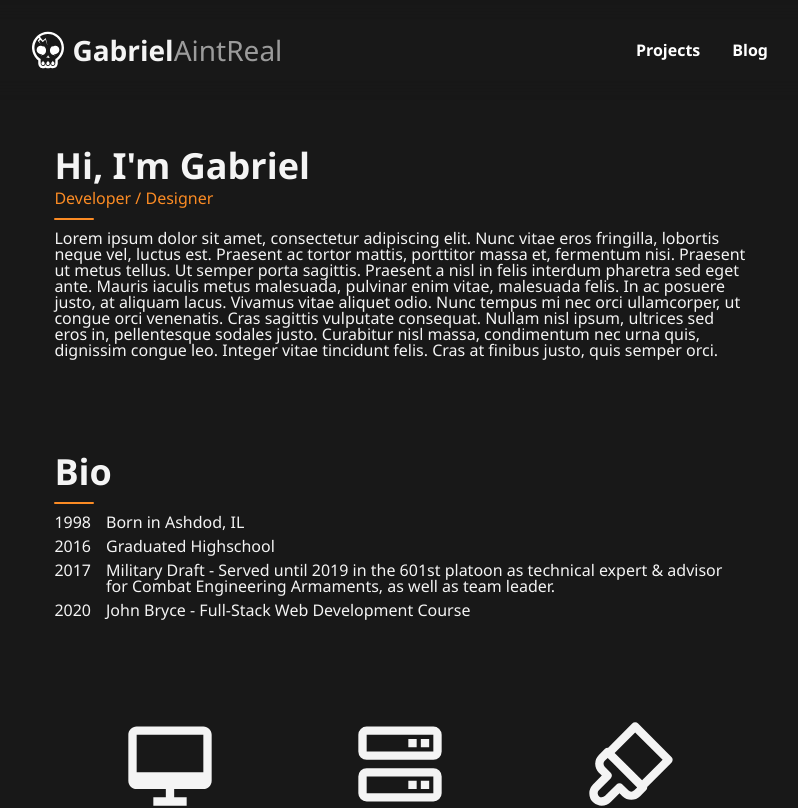
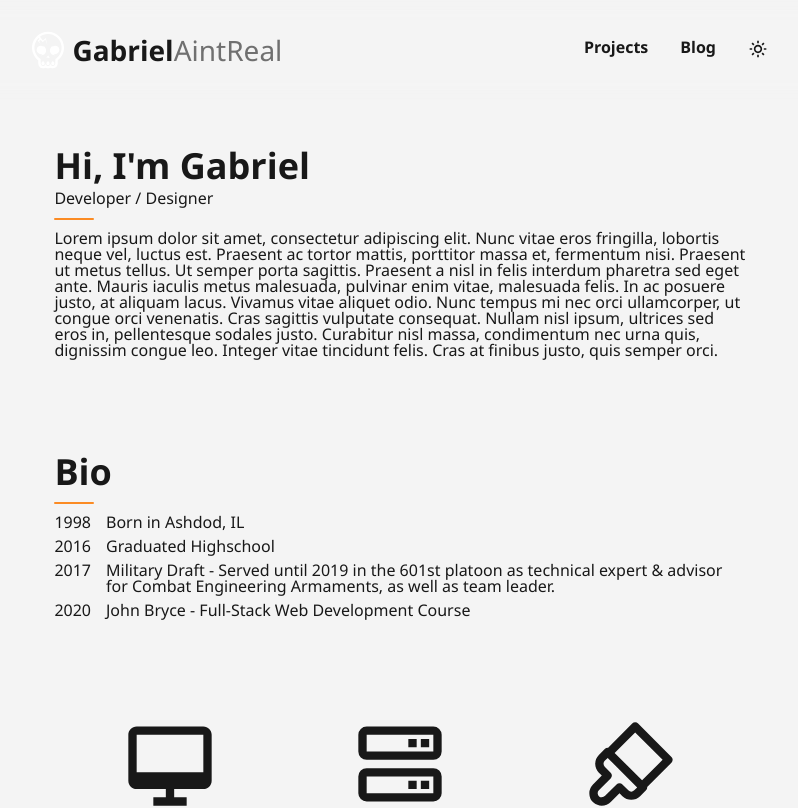
Before and after one commit to Darkryhr/digital-garden, a Next.js app: page / in a window 1280 px wide. Shown: the top 808 px of the page, without its empty margins (240-1038 px from the left). Built offline with nearby package versions, Linux system fonts and the light colour scheme.

Commit message:
light mode

```diff
--- a/components/Header.js
+++ b/components/Header.js
@@ -1,28 +1,27 @@
 import React, { useState, useRef, useEffect } from 'react';
 import styled from 'styled-components';
-import { LinkButton } from './styled/button';
+import { IconButton, LinkButton } from './styled/button';
 import Link from 'next/link';
 import Image from 'next/image';
 import { motion } from 'framer-motion';
-import { BiMenuAltRight } from 'react-icons/bi';
+import { BiMenuAltRight, BiSun, BiMoon } from 'react-icons/bi';
 
-const Header = () => {
+const Header = ({ toggleTheme }) => {
   const [open, setOpen] = useState(false);
+  const [themeIcon, setThemeIcon] = useState(false);
   let ref = useRef(null);
-
   const handleClick = () => setOpen(!open);
   const LinkClick = () => setOpen(false);
-
   const handleClickOutside = (event) => {
     if (ref.current && !ref.current.contains(event.target)) setOpen(false);
   };
-
   useEffect(() => {
+    const savedTheme = localStorage.getItem('theme');
+    setThemeIcon(savedTheme);
     document.addEventListener('click', handleClickOutside, true);
     return () =>
       document.removeEventListener('click', handleClickOutside, true);
   });
-
   return (
     <Nav>
       <Link href='/' passHref>
@@ -51,6 +50,11 @@ const Header = () => {
             </LinkButton>
           </Link>
         </MenuLinks>
+        <MenuLinks>
+          <LinkButton whileHover={{ color: '#fb8b24' }} onClick={toggleTheme}>
+            {themeIcon === 'light' ? <BiMoon size={20} /> : <BiSun size={20} />}
+          </LinkButton>
+        </MenuLinks>
       </Menu>
     </Nav>
   );
@@ -67,7 +71,6 @@ const MobileButton = styled.button`
   right: 0;
   padding-top: 33px;
   padding-right: 10px;
-  color: ${(props) => props.theme.colors.accent.base};
   &:focus {
     outline: none;
   }
@@ -93,6 +96,7 @@ const Logo = styled.h1`
   margin-left: 0.3em;
   line-height: 2;
   overflow: hidden;
+  color: ${({ theme }) => theme.colors.text.base};
 `;
 
 const LogoSpan = styled.span`
--- a/components/styled/LayoutStyles.js
+++ b/components/styled/LayoutStyles.js
@@ -12,6 +12,7 @@ export const ContentWrapper = styled(SpacedRow)`
   width: 100%;
   max-width: 768px;
   margin: 0 auto;
+  color: ${({ theme }) => theme.colors.text.base};
 `;
 
 export const Wrapper = styled.div`
@@ -33,6 +34,8 @@ export const ListItem = styled.li`
   display: flex;
   align-items: flex-start;
   margin-bottom: 0.5em;
+  color: ${({ theme }) => theme.colors.text.base};
+
   &:last-child {
     margin-bottom: 0;
   }
@@ -43,6 +46,7 @@ export const SkillItem = styled.li`
   opacity: 0.8;
   font-size: 0.9em;
   margin-bottom: 0.2rem;
+  color: ${({ theme }) => theme.colors.text.base};
 `;
 
 export const Row = styled.div`
--- a/components/styled/button.js
+++ b/components/styled/button.js
@@ -6,17 +6,15 @@ export const LinkButton = styled(motion.button)`
   cursor: pointer;
   border: none;
   background: none;
-  color: #fff;
   font-size: 16px;
+  color: ${({ theme }) => theme.colors.text.base};
 `;
 export const Button = styled(motion.button)`
   font-weight: 600;
   cursor: pointer;
   border: none;
   background: none;
-  color: #fff;
   font-size: 16px;
-  color: ${({ theme }) => theme.colors.accent.base};
   padding: 1.4em 0;
 `;
 
@@ -24,7 +22,6 @@ export const IconButton = styled(motion.button)`
   cursor: pointer;
   background: none;
   border: none;
-  color: #fff;
   font-size: 24px;
   margin-left: 1em;
 `;
--- /dev/null
+++ b/components/styled/globalStyles.js
@@ -0,0 +1,12 @@
+import { createGlobalStyle } from 'styled-components';
+export const GlobalStyles = createGlobalStyle`
+  body {
+    background: ${({ theme }) => theme.colors.primary.base};
+    color: ${({ theme }) => theme.colors.text.base};
+    transition: all 0.50s linear;
+  }
+  a {
+  color: ${({ theme }) => theme.colors.text.base};
+
+  }
+  `;
--- a/components/styled/layout.js
+++ b/components/styled/layout.js
@@ -3,11 +3,11 @@ import styled from 'styled-components';
 import Footer from '../Footer';
 import Header from '../Header';
 
-const Layout = ({ children }) => {
+const Layout = ({ children, toggleTheme }) => {
   return (
     <Main>
       <Fixed>
-        <Header />
+        <Header toggleTheme={toggleTheme} />
       </Fixed>
       <Wrapper>
         <ContentWrapper>{children}</ContentWrapper>
--- a/components/styled/theme.js
+++ b/components/styled/theme.js
@@ -1,6 +1,7 @@
 import { ThemeProvider } from 'styled-components';
+import { GlobalStyles } from './globalStyles';
 
-const theme = {
+export const darkTheme = {
   colors: {
     primary: {
       base: '#181818',
@@ -20,8 +21,22 @@ const theme = {
   },
 };
 
-const Theme = ({ children }) => (
-  <ThemeProvider theme={theme}>{children}</ThemeProvider>
-);
-
-export default Theme;
+export const lightTheme = {
+  colors: {
+    primary: {
+      base: '#f4f4f4',
+      darker: '#efefef',
+      lighter: '#ffffff',
+    },
+    accent: {
+      base: '#fb8b24',
+      darker: '#f7760d',
+      lighter: '#f9923e',
+    },
+    text: {
+      base: '#181818',
+      darker: '#212529',
+      lighter: '#1f363d',
+    },
+  },
+};
--- a/components/styled/typography.js
+++ b/components/styled/typography.js
@@ -3,17 +3,20 @@ import styled from 'styled-components';
 export const Heading1 = styled.h1`
   font-weight: 700;
   font-size: 36px;
+  color: ${({ theme }) => theme.colors.text.base};
 `;
 
 export const Heading2 = styled.h2`
   font-weight: 600;
   font-size: 30px;
+  color: ${({ theme }) => theme.colors.text.base};
 `;
 
 export const Heading3 = styled.h3`
   font-weight: 600;
   padding: 10px 0;
   font-size: 22px;
+  color: ${({ theme }) => theme.colors.text.base};
 `;
 
 export const Description = styled.p`
@@ -21,13 +24,16 @@ export const Description = styled.p`
   font-size: 16px;
   opacity: 0.8;
   padding-top: 10px;
+  color: ${({ theme }) => theme.colors.text.base};
 `;
 
 export const Subtitle = styled.p`
   font-weight: 500;
   padding-top: 6px;
-  color: ${({ theme }) => theme.colors.accent.base};
+  color: ${({ theme }) => theme.colors.text.base};
 `;
+
 export const Text = styled.p`
   font-weight: 400;
+  color: ${({ theme }) => theme.colors.text.base};
 `;
--- a/pages/_app.js
+++ b/pages/_app.js
@@ -1,21 +1,45 @@
+import React, { useState, useEffect } from 'react';
 import '../styles/globals.css';
 import { AnimatePresence } from 'framer-motion';
-
+import { ThemeProvider } from 'styled-components';
+import { lightTheme, darkTheme } from '../components/styled/theme';
+import { GlobalStyles } from '@components/styled/globalStyles';
 import Layout from '../components/styled/layout';
 import Theme from '../components/styled/theme';
 import SEO from '@components/SEO';
 
-function MyApp({ Component, pageProps }) {
+function App({ Component, pageProps }) {
+  const [theme, setTheme] = useState('light');
+  const isDarkTheme = theme === 'dark';
+
+  const toggleTheme = () => {
+    const updatedTheme = isDarkTheme ? 'light' : 'dark';
+    setTheme(updatedTheme);
+    localStorage.setItem('theme', updatedTheme);
+  };
+
+  useEffect(() => {
+    const savedTheme = localStorage.getItem('theme');
+    const prefersDark =
+      window.matchMedia &&
+      window.matchMedia('(prefers-color-scheme: dark)').matches;
+    if (savedTheme && ['dark', 'light'].includes(savedTheme)) {
+      setTheme(savedTheme);
+    } else if (prefersDark) {
+      setTheme('dark');
+    }
+  }, []);
   return (
-    <Theme>
+    <ThemeProvider theme={isDarkTheme ? darkTheme : lightTheme}>
       <SEO />
-      <Layout>
+      <GlobalStyles />
+      <Layout toggleTheme={toggleTheme}>
         <AnimatePresence exitBeforeEnter initial={true}>
           <Component {...pageProps} />
         </AnimatePresence>
       </Layout>
-    </Theme>
+    </ThemeProvider>
   );
 }
 
-export default MyApp;
+export default App;
--- a/styles/globals.css
+++ b/styles/globals.css
@@ -130,15 +130,9 @@ table {
 }
 a {
   text-decoration: none;
-  color: inherit;
 }
 
 * {
   box-sizing: border-box;
   font-family: 'Segoe UI', Tahoma, Geneva, Verdana, sans-serif;
 }
-
-body {
-  background-color: #181818;
-  color: #f4f4f4;
-}
```
